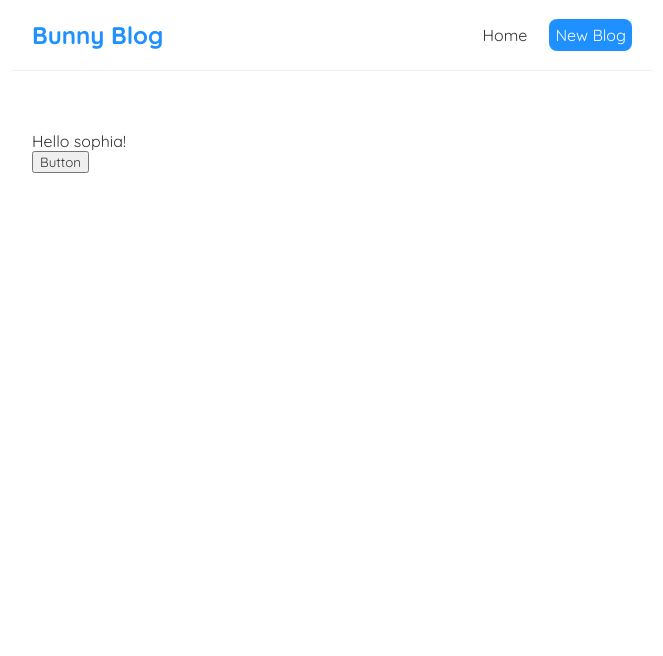
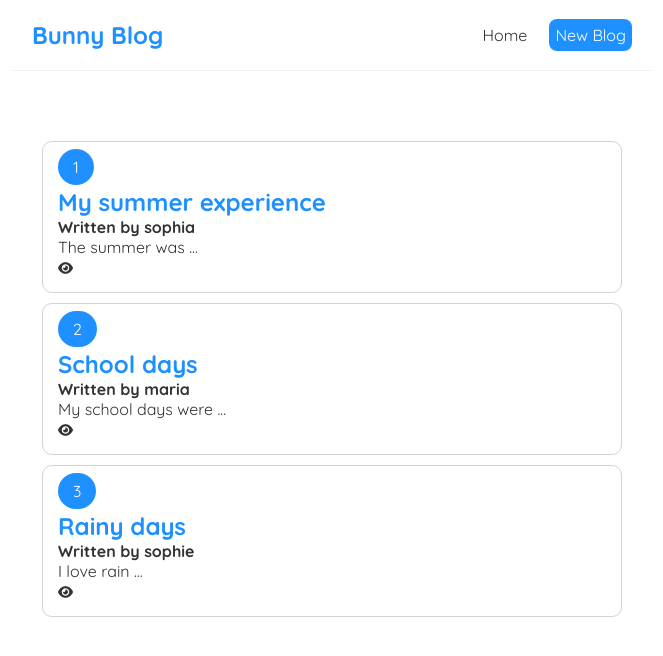
Before and after one commit to SOPHIA-MARY-R/React-Learning--Bunny-Blog, a React (Create React App) app: page / in a window 1280 px wide. Shown: the top 656 px of the page, without its empty margins (308-971 px from the left). Built offline with nearby package versions, Linux system fonts and the light colour scheme.

Commit message:
Added blog preview

```diff
--- a/public/index.html
+++ b/public/index.html
@@ -10,6 +10,7 @@
       content="Web site created using create-react-app"
     />
     <link rel="apple-touch-icon" href="%PUBLIC_URL%/logo192.png" />
+    <link rel="stylesheet" href="https://cdnjs.cloudflare.com/ajax/libs/font-awesome/6.2.1/css/all.min.css" integrity="sha512-MV7K8+y+gLIBoVD59lQIYicR65iaqukzvf/nwasF0nqhPay5w/9lJmVM2hMDcnK1OnMGCdVK+iQrJ7lzPJQd1w==" crossorigin="anonymous" referrerpolicy="no-referrer" />
     <!--
       manifest.json provides metadata used when your web app is installed on a
       user's mobile device or desktop. See https://developers.google.com/web/fundamentals/web-app-manifest/
--- a/src/Home.jsx
+++ b/src/Home.jsx
@@ -1,21 +1,21 @@
 import { useState } from "react";
 export default function Home(){
-    const [name, setName]=useState('sophia');
-    //useSate makes the component reactive and updates while re-rendering
-
-    const handleClick = () => {
-        // setName('maria');
-        if(name==='sophia'){
-            setName('maria');
-        }
-        else{
-            setName('sophia');
-        }
-    }
+    const [blogs, setBlogs] = useState([
+        {id: 1, topic: 'My summer experience', body: 'The summer was ...', author: 'sophia'},
+        {id: 2, topic: 'School days', body: 'My school days were ...', author: 'maria'},
+        {id: 3, topic: 'Rainy days', body: 'I love rain ...', author: 'sophie'}
+    ]);
     return (
         <div className="home">
-            <p>Hello { name }!</p>
-            <button onClick={handleClick}>Button</button>
+            {blogs.map((blog)=>(
+                <div className="blog-preview" key={blog.id}>
+                    <span className="blog-id">{blog.id}</span>
+                    <h2 className="blog-topic">{blog.topic}</h2>
+                    <h4>Written by {blog.author}</h4>
+                    <p>{blog.body}</p>
+                    <button className="blog-view"><i class="fa fa-eye" aria-hidden="true"></i></button>
+                </div>
+            ))}
         </div>
     );
 }
--- a/src/index.css
+++ b/src/index.css
@@ -31,3 +31,26 @@
   margin: 40px auto;
   padding: 20px;
 }
+.blog-preview{
+  padding: 15px;
+  border: 1px solid lightgrey;
+  border-radius: 10px;
+  margin: 10px;
+}
+.blog-preview:hover{
+  background-color: aliceblue;
+}
+.blog-id{
+  padding: 8px 15px;
+  background-color: dodgerblue;
+  color: white;
+  border-radius: 300px;
+}
+.blog-topic{
+  color: dodgerblue;
+  margin-top: 10px;
+}
+.blog-view{
+  display:contents;
+  cursor: pointer;
+}
```
